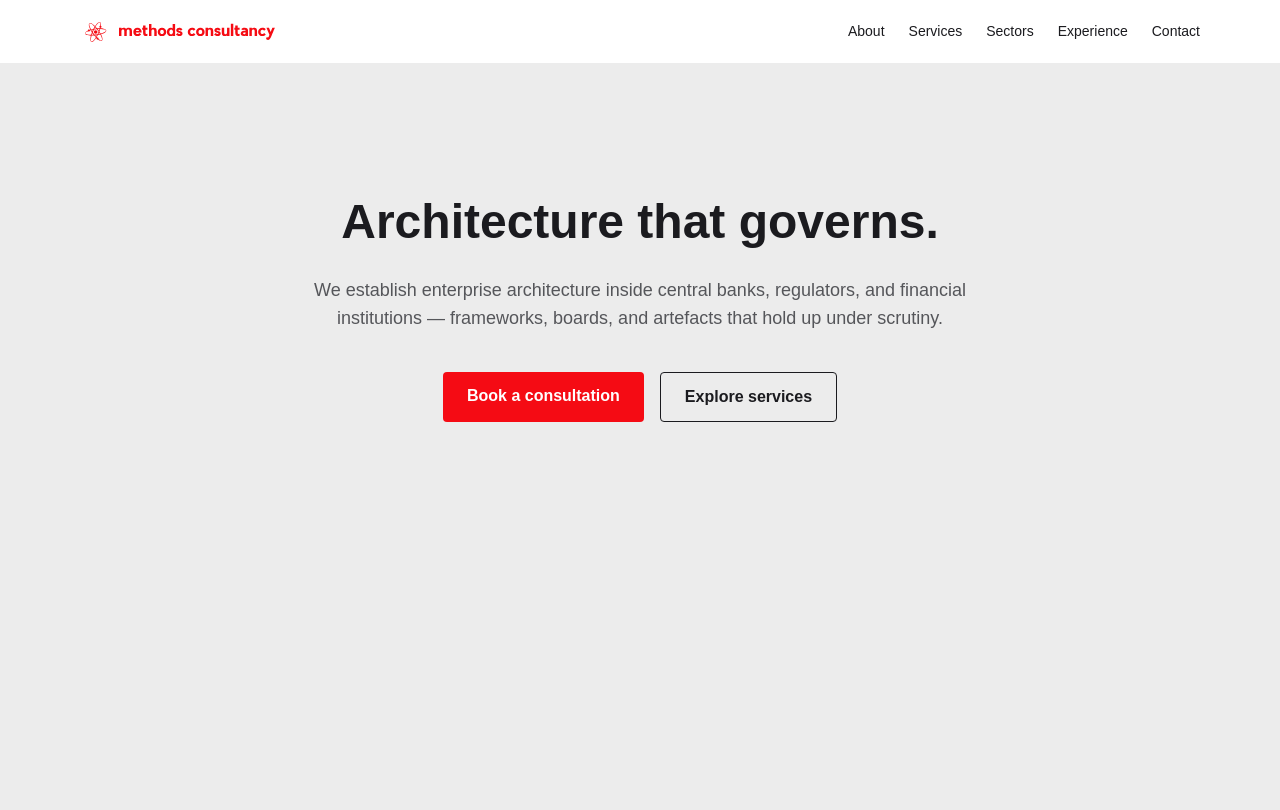
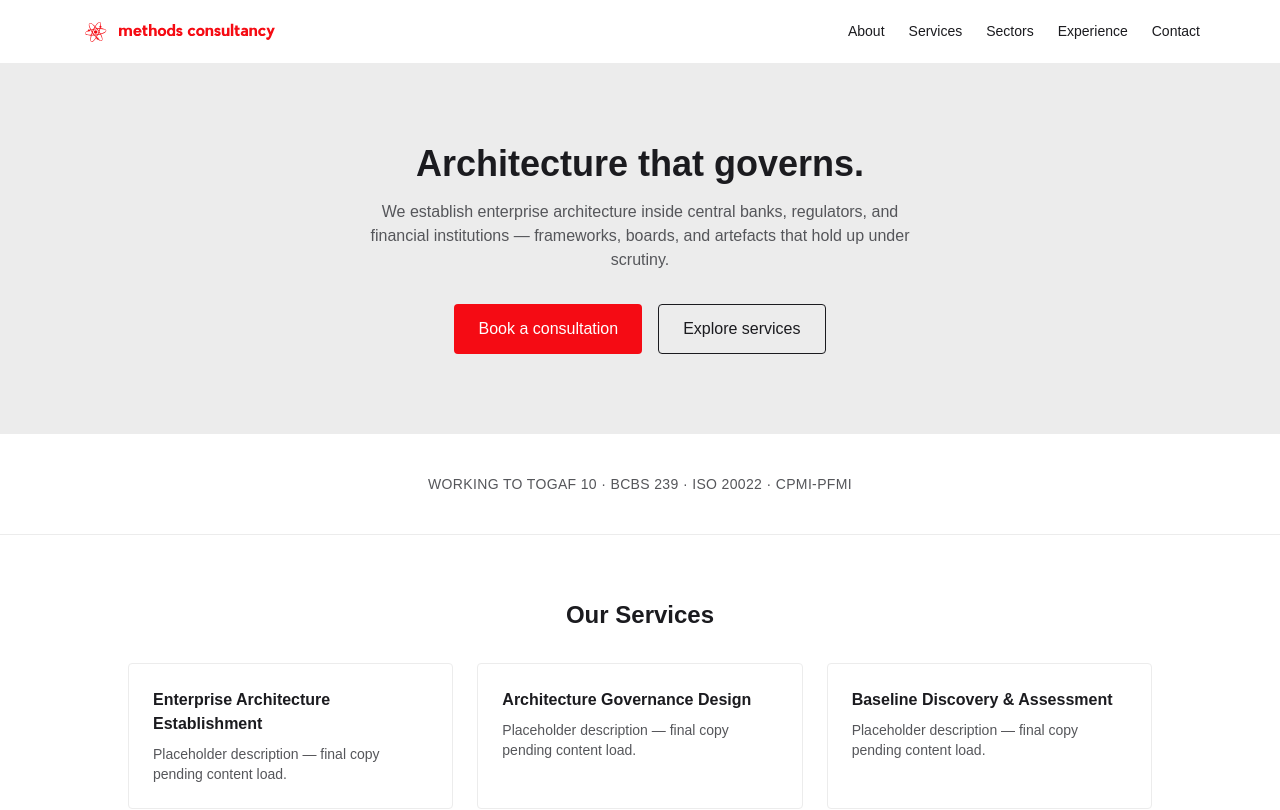
Before and after one commit to mskanogo/Methods_consultancy_website, a Next.js app: page / in a window 1280 px wide. Shown: the top 810 px of the page. Built offline with nearby package versions, Linux system fonts and the light colour scheme.

Commit message:
Add hero, proof band, and services sections to home page

```diff
--- a/app/page.tsx
+++ b/app/page.tsx
@@ -1,32 +1,56 @@
-import Link from "next/link";
-
 export default function Home() {
   return (
-    <main className="min-h-screen bg-brand-grey">
-      <section className="max-w-4xl mx-auto text-center py-32 px-6">
-        <h1 className="text-brand-ink text-5xl font-bold leading-tight">
+    <>
+      {/* Hero */}
+      <section className="px-8 py-20 bg-brand-grey text-center">
+        <h1 className="text-4xl font-bold text-brand-ink max-w-3xl mx-auto">
           Architecture that governs.
         </h1>
-        <p className="text-brand-mid-grey text-lg mt-6 max-w-2xl mx-auto">
+        <p className="text-brand-mid-grey mt-4 max-w-xl mx-auto">
           We establish enterprise architecture inside central banks, regulators,
           and financial institutions — frameworks, boards, and artefacts that
           hold up under scrutiny.
         </p>
-        <div className="flex flex-col sm:flex-row gap-4 justify-center mt-10">
-          <Link
-            href="/contact"
-            className="bg-brand-red text-white px-6 py-3 rounded font-semibold hover:bg-brand-red-dark transition-colors"
-          >
+        <div className="mt-8 flex gap-4 justify-center">
+          <button className="bg-brand-red text-white px-6 py-3 rounded font-medium">
             Book a consultation
-          </Link>
-          <Link
-            href="/services"
-            className="border border-brand-ink text-brand-ink px-6 py-3 rounded font-semibold hover:bg-white transition-colors"
-          >
+          </button>
+          <button className="border border-brand-ink text-brand-ink px-6 py-3 rounded font-medium">
             Explore services
-          </Link>
+          </button>
         </div>
       </section>
-    </main>
+
+      {/* Proof band — standards/frameworks, text only per brief */}
+      <section className="px-8 py-10 bg-white border-b border-brand-grey">
+        <p className="text-center text-sm text-brand-mid-grey uppercase tracking-wide">
+          Working to TOGAF 10 · BCBS 239 · ISO 20022 · CPMI-PFMI
+        </p>
+      </section>
+
+      {/* Services overview placeholder */}
+      <main className="px-8 py-16 bg-white">
+        <h2 className="text-2xl font-bold text-brand-ink mb-8 text-center">
+          Our Services
+        </h2>
+        <div className="grid grid-cols-1 md:grid-cols-3 gap-6 max-w-5xl mx-auto">
+          {[
+            "Enterprise Architecture Establishment",
+            "Architecture Governance Design",
+            "Baseline Discovery & Assessment",
+          ].map((service) => (
+            <div
+              key={service}
+              className="border border-brand-grey rounded p-6 text-brand-ink"
+            >
+              <h3 className="font-semibold mb-2">{service}</h3>
+              <p className="text-sm text-brand-mid-grey">
+                Placeholder description — final copy pending content load.
+              </p>
+            </div>
+          ))}
+        </div>
+      </main>
+    </>
   );
 }
```
